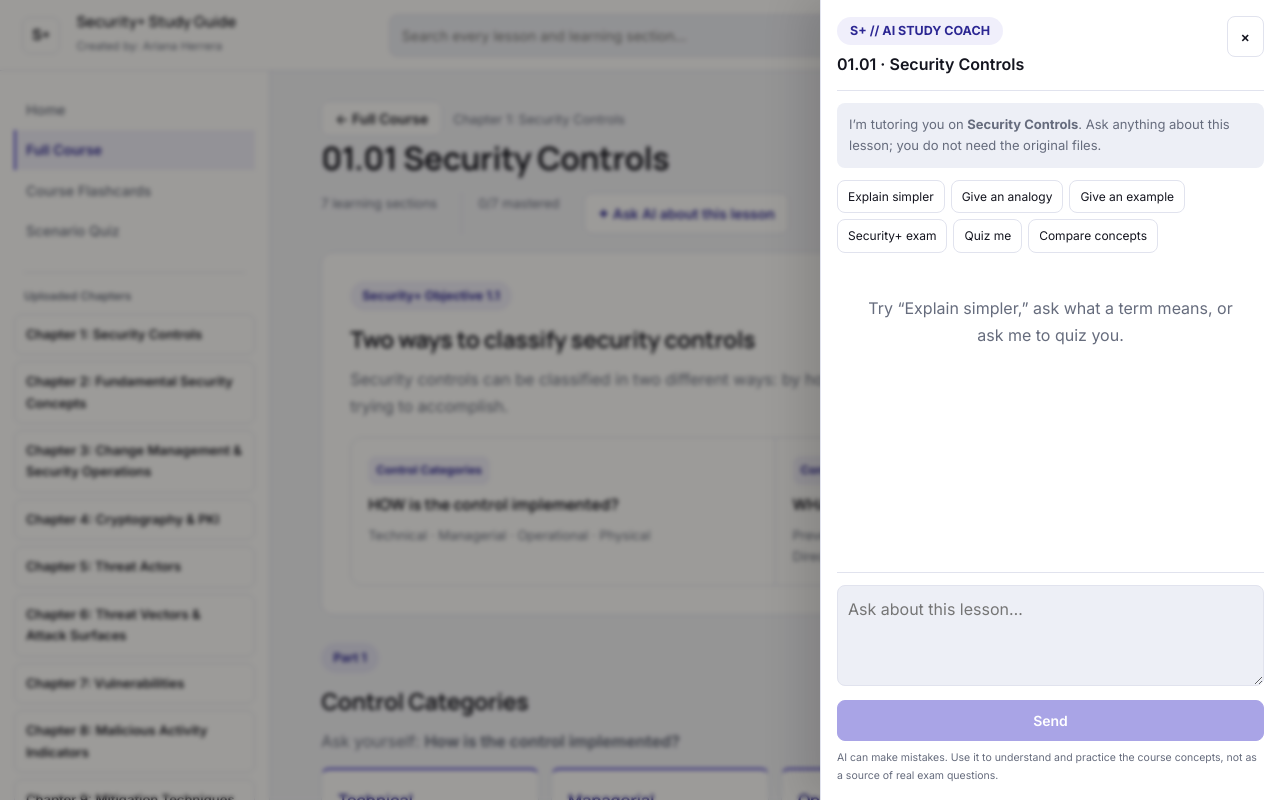
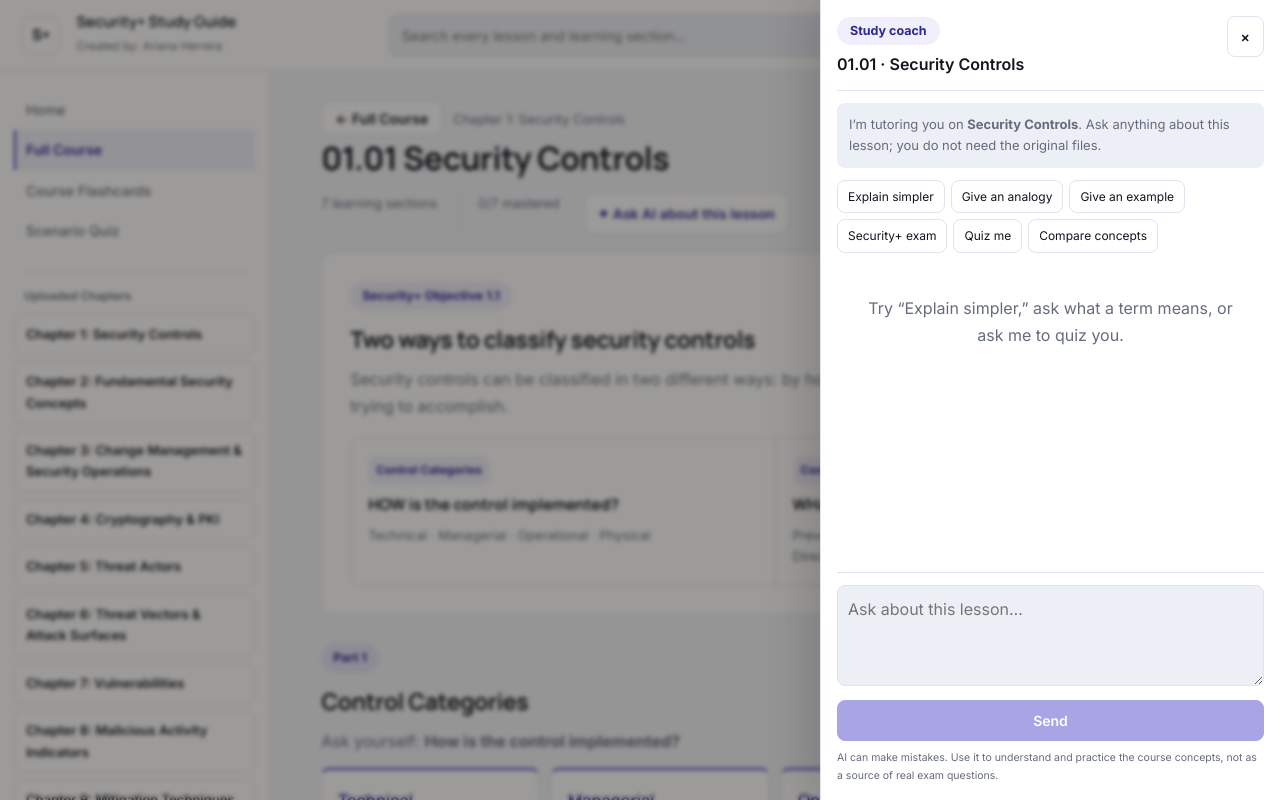
Before and after one commit to ari-923/security, a Next.js app: page /course/01.01 in a window 1280 px wide. Both pictures are taken after a click on the button "✦ Ask AI about this lesson". Shown: the top 800 px of the page. Built offline with nearby package versions, Linux system fonts and the light colour scheme.

Commit message:
Update AITutor.js

```diff
--- a/components/AITutor.js
+++ b/components/AITutor.js
@@ -48,7 +48,7 @@ export default function AITutor({ open, onClose, lesson, section }) {
 
   return <div className="ai-backdrop" onMouseDown={(e) => { if (e.target === e.currentTarget) onClose(); }}>
     <aside className="ai-panel">
-      <div className="ai-head"><div><div className="eyebrow">S+ // AI STUDY COACH</div><strong>{lesson.id} · {section?.title || lesson.title}</strong></div><button className="icon" onClick={onClose}>×</button></div>
+      <div className="ai-head"><div><div className="eyebrow">Study coach</div><strong>{lesson.id} · {section?.title || lesson.title}</strong></div><button className="icon" onClick={onClose}>×</button></div>
       <div className="ai-context">I’m tutoring you on <strong>{section?.title || lesson.title}</strong>. Ask anything about this lesson; you do not need the original files.</div>
       <div className="ai-quick">{QUICK.map(([label, prompt]) => <button key={label} onClick={() => send(prompt)} disabled={loading}>{label}</button>)}</div>
       <div className="ai-chat">{messages.length === 0 && <div className="ai-empty">Try “Explain simpler,” ask what a term means, or ask me to quiz you.</div>}{messages.map((m, i) => <div className={`ai-msg ${m.role}`} key={i}><span>{m.role === "user" ? "You" : "S+ Coach"}</span><p>{m.content}</p></div>)}{loading && <div className="ai-msg assistant"><span>S+ Coach</span><p>Thinking…</p></div>}</div>
```
